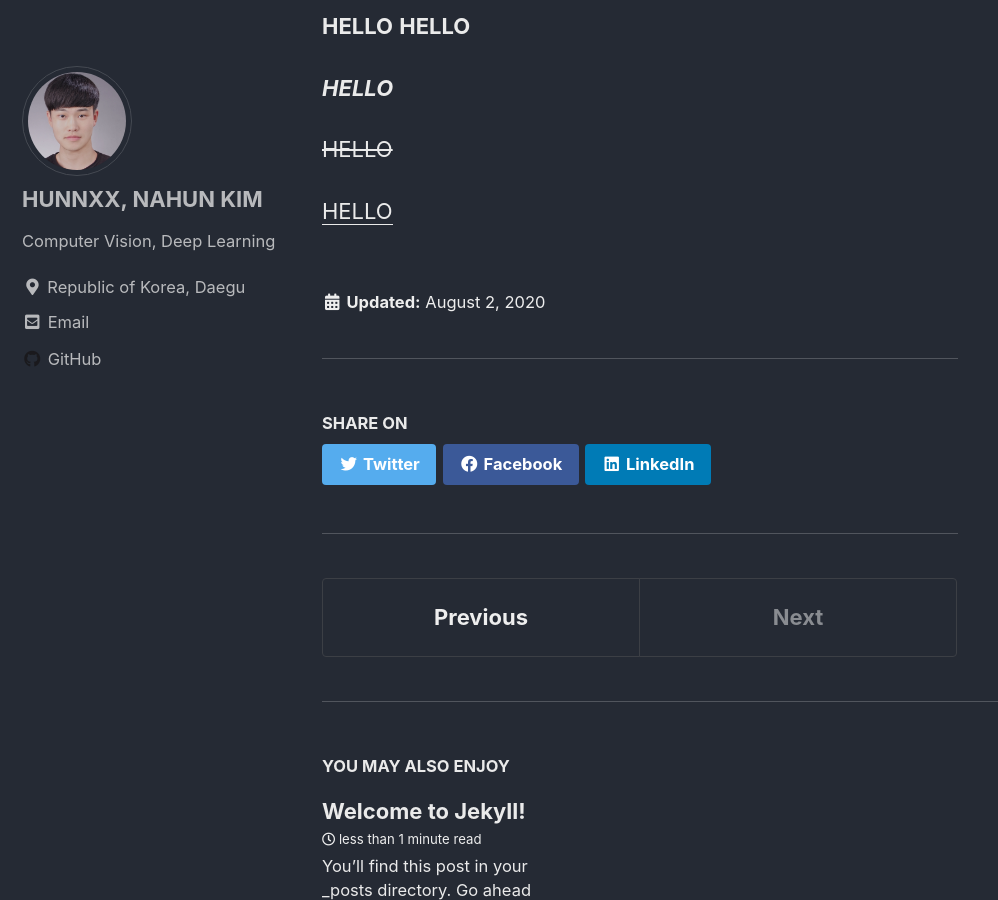
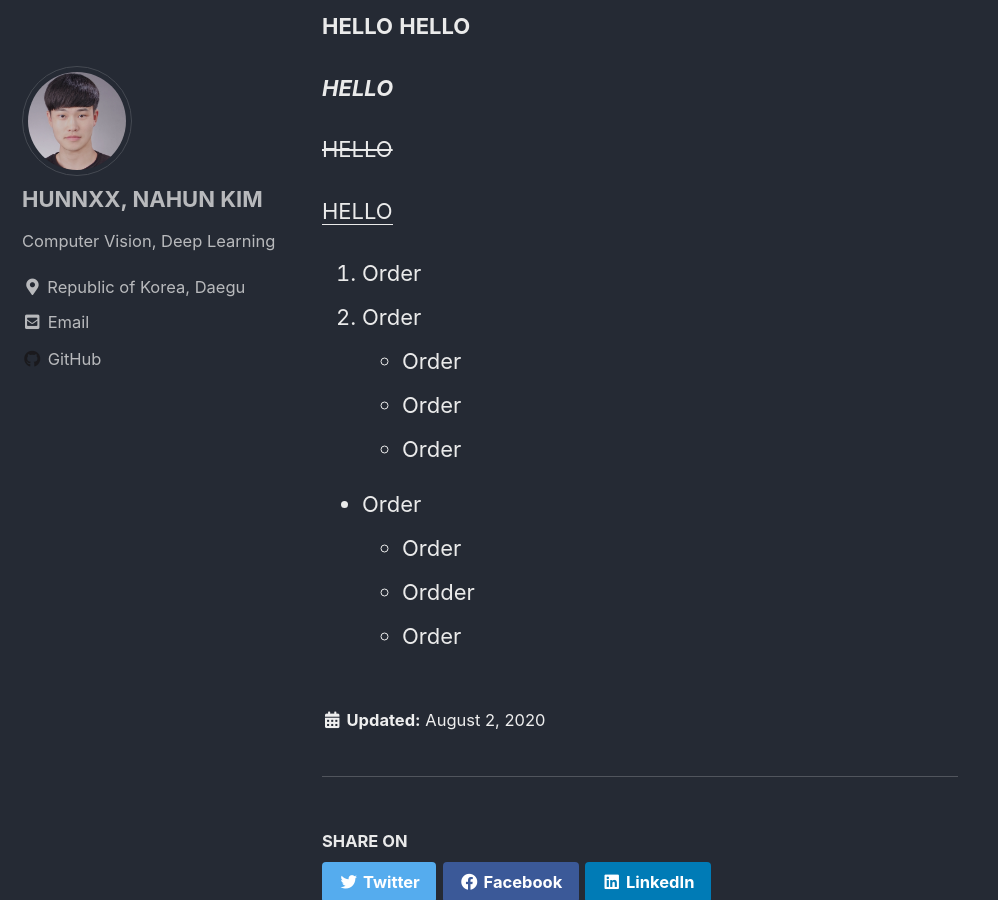
Before and after one commit to hunnxx/hunnxx.github.io, a Jekyll site: the page built from _posts/2020-08-01-practice.md, in a window 1280 px wide and 900 px high, scrolled down 824 px. Shown: the whole window, without its empty margins (0-998 px from the left). Built offline with Jekyll 4.4.1, drawn with Linux system fonts in a browser that asks for light colours; cached includes are drawn as plain includes.

Commit message:
Update 2020-08-01-practice.md

```diff
--- a/_posts/2020-08-01-practice.md
+++ b/_posts/2020-08-01-practice.md
@@ -25,3 +25,14 @@ HEAD2
 ~~HELLO~~
 
 <u>HELLO</u>
+
+1. Order
+1. Order
+  - Order
+  * Order
+  + Order
+
+- Order
+  - Order
+  * Ordder
+  + Order
```
